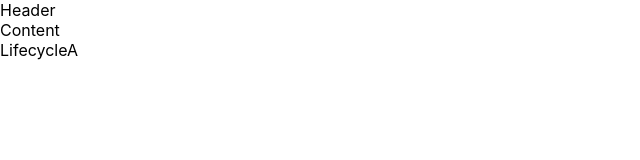
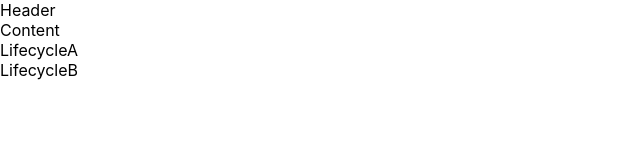
Before and after one commit to ThanushiganCodeolima/rnd-mern, a React (Create React App) app in the folder client/: page / in a window 1280 px wide. Shown: the top 160 px of the page, without its empty margins (0-640 px from the left). Built offline with nearby package versions, Linux system fonts and the light colour scheme.

Commit message:
add lifecycleB as child component

```diff
--- a/client/src/Components/LifecycleA.js
+++ b/client/src/Components/LifecycleA.js
@@ -1,4 +1,5 @@
 import React, { Component } from 'react'
+import LifecycleB from './LifecycleB'
 
 class LifecycleA extends Component {
     constructor(props) {
@@ -22,7 +23,12 @@ class LifecycleA extends Component {
         console.log('LifecycleA componentDidMount')
     }
     render() {
-    return <div>LifecycleA</div>
+        return(
+            <div>
+                <div>LifecycleA</div>
+                <LifecycleB />
+            </div>
+        )
   }
 }
 
--- /dev/null
+++ b/client/src/Components/LifecycleB.js
@@ -0,0 +1,29 @@
+import React, { Component } from 'react'
+
+class LifecycleB extends Component {
+    constructor(props) {
+      super(props)
+
+      this.state = {
+         name: 'CodeOlima'
+      }
+      console.log('LifecycleB constructor')
+    }
+    static getDerivedStateFromProps(props,state){
+        console.log('LifecycleB getDerivedStateFromProps')
+        return null
+    }
+    render(){
+        console.log('LifecycleB render')
+        return <div>LifecycleA</div>
+
+    }
+    componentDidMount(){
+        console.log('LifecycleB componentDidMount')
+    }
+    render() {
+    return <div>LifecycleB</div>
+  }
+}
+
+export default LifecycleB
```
